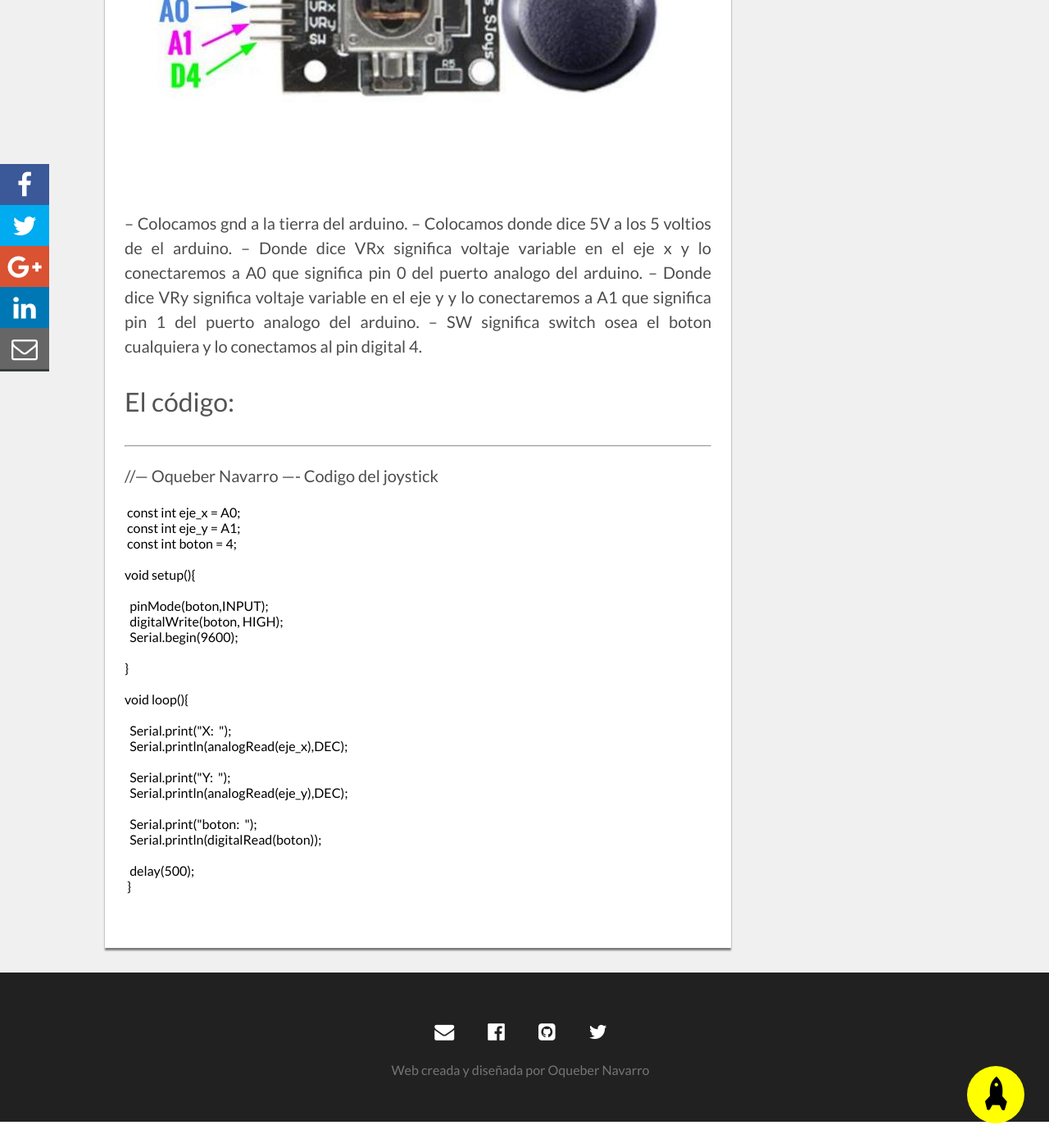
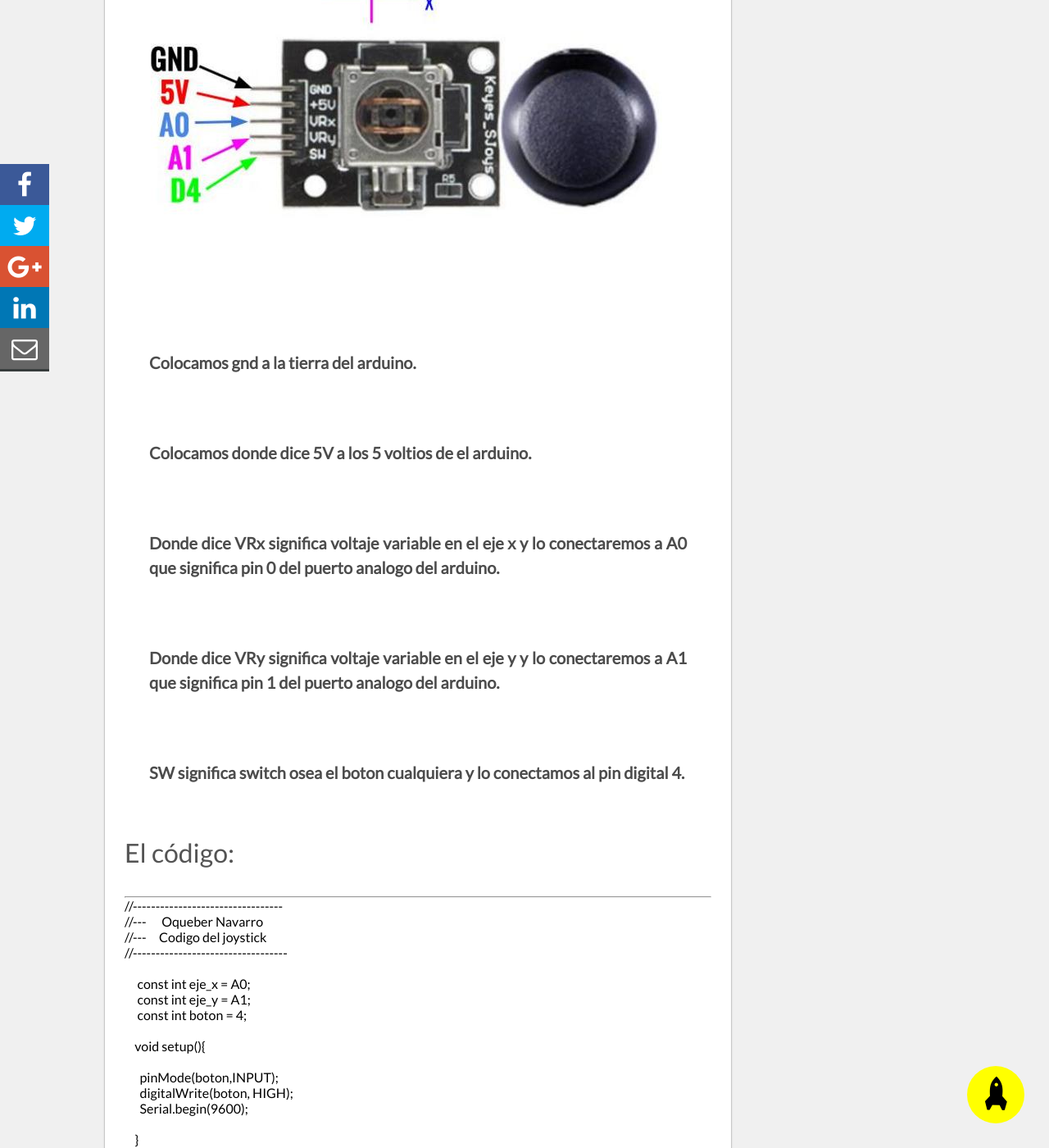
Before and after one commit to oqueber/oqueber-oqueber.github.io, a Jekyll site: the page built from _posts/0000-01-04-joystick.md, in a window 1280 px wide and 1400 px high, scrolled down 1881 px. Shown: the whole window at 82% size. Built offline with Jekyll 4.4.1, drawn with Linux system fonts in a browser that asks for light colours; nearby versions of some CDN libraries; comment, search, counter and statistics services are not loaded; before the commit the page ends 3249 px from its top, so only the background shows below that; some of the changed text lies outside the part shown.

Commit message:
Update 0000-01-04-joystick.md

````diff
--- a/_posts/0000-01-04-joystick.md
+++ b/_posts/0000-01-04-joystick.md
@@ -18,25 +18,27 @@ Su **funcionamiento** interno es muy sencillo, consiste en dos potenciometro y u
 
 ![potenciometro]({{ site.baseurl }}/img/potenciometro.jpg)
 
--- Mientras más te cercas de la entrada. Mas voltaje tendras en la señal.
--- Mientras más te cerca a la tierra(GND), menos voltaje tendrás en la señal y con esos valores vas jugando.
+* -Mientras más te cercas de la entrada. Mas voltaje tendras en la señal.
+* -Mientras más te cerca a la tierra(GND), menos voltaje tendrás en la señal y con esos valores vas jugando.
 
 
 ![potenciometro]({{ site.baseurl }}/img/potenciometro2.jpg)
 
--- Colocamos gnd a la tierra del arduino.
--- Colocamos donde dice 5V a los 5 voltios de el arduino.
--- Donde dice VRx significa voltaje variable en el eje x y lo conectaremos a A0 que significa pin 0 del puerto analogo del arduino.
--- Donde dice VRy significa voltaje variable en el eje y y lo conectaremos a A1 que significa pin 1 del puerto analogo del arduino.
--- SW significa switch osea el boton cualquiera y lo conectamos al pin digital 4.
+* Colocamos gnd a la tierra del arduino.
+* Colocamos donde dice 5V a los 5 voltios de el arduino.
+* Donde dice VRx significa voltaje variable en el eje x y lo conectaremos a A0 que significa pin 0 del puerto analogo del arduino.
+* Donde dice VRy significa voltaje variable en el eje y y lo conectaremos a A1 que significa pin 1 del puerto analogo del arduino.
+* SW significa switch osea el boton cualquiera y lo conectamos al pin digital 4.
 
 ## El código:
 ----------------
 
 
-
-//---      Oqueber Navarro ---- Codigo del joystick
-
+```
+//---------------------------------
+//---      Oqueber Navarro
+//---     Codigo del joystick
+//----------------------------------
 
      const int eje_x = A0;
      const int eje_y = A1;
@@ -63,3 +65,5 @@ Su **funcionamiento** interno es muy sencillo, consiste en dos potenciometro y u
 
       delay(500);
      }
+
+```
````
